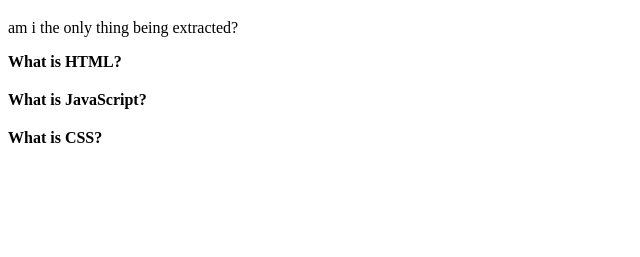
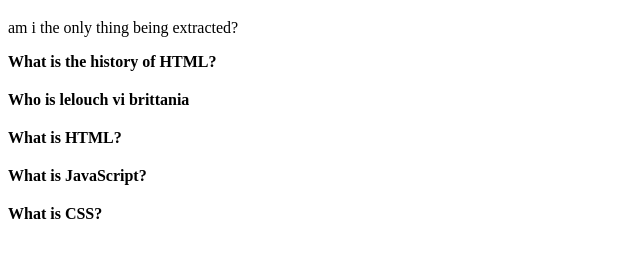
Before and after one commit to spdhiraj99/ghpage, a plain HTML site: page index.html in a window 1280 px wide. Shown: the part 61-318 px from the top of the page, without its empty margins (0-640 px from the left). Drawn offline with Linux system fonts and the light colour scheme.

Commit message:
Update index.html

```diff
--- a/index.html
+++ b/index.html
@@ -20,7 +20,16 @@
 <body>
     <h1>FAQ Page</h1>
     <p>am i the only thing being extracted?</p>
-    <div id="faqContainer"></div>
+    <div id="faqContainer">
+    <div class="faq">
+        <div class="question">What is the history of HTML?</div>
+        <div class="answer">HTML, or HyperText Markup Language, was first created by Tim Berners-Lee in 1990 as a way to share scientific documents among researchers. It has since evolved into the standard markup language for creating web pages.</div>
+    </div>
+    <div class="faq">
+        <div class="question">Who is lelouch vi brittania</div>
+        <div class="answer">Lelouch vi brittania is the holy emperor of great britain. The one and only geass user with no match. Has no enemies left.</div>
+    </div>
+    </div>
 
     <script>
         window.onload = function() {
```
